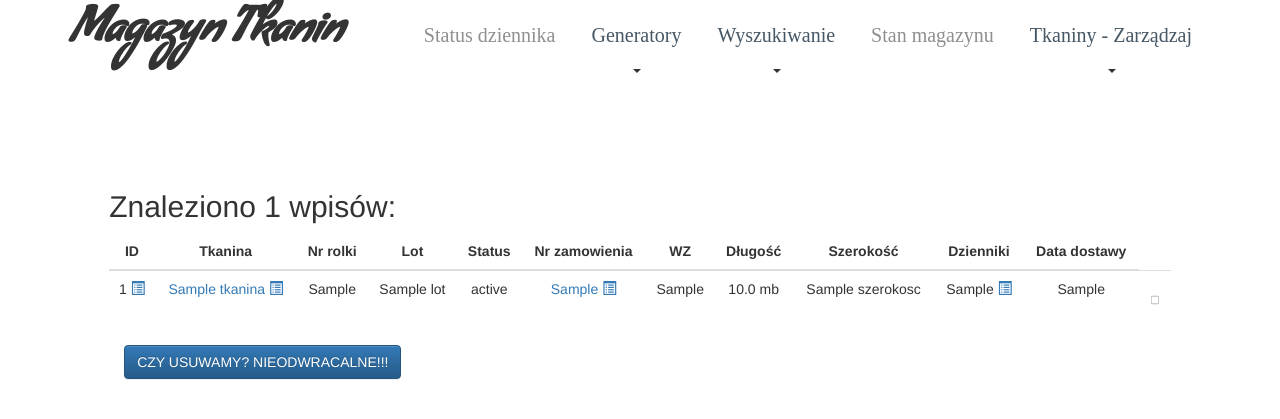
After one commit to tmaszkiewicz/magazyntkanin, a Django app: template templates/magazyntkanin/do_usuniecia.html in a window 1280 px wide. The commit adds this page. Shown: the top 419 px of the page. Run offline with Django 3.2, Linux system fonts and the light colour scheme; the template is opened without the code that fills it: most values are stand-ins (such as "Sample title", 1, 10 or a date in 2020); some libraries are stand-ins or nearby versions; some web fonts are replaced.

Commit message:
TM 09072019 Usuwanie stanow zerowych

```diff
--- a/templates/magazyntkanin/base.html
+++ b/templates/magazyntkanin/base.html
@@ -1,5 +1,5 @@
 {% load static %}
-
+{% load mathfilters %}
 <!DOCTYPE html>
 <html lang="pl">
 <head>
@@ -32,6 +32,10 @@
         text-align: center;
         color: red;
     }
+    input[type=checkbox] {
+    	transform: scale(0.5);
+    }
+
     </style>
     {% block css %}
 
--- /dev/null
+++ b/templates/magazyntkanin/do_usuniecia.html
@@ -0,0 +1,70 @@
+{% extends "magazyntkanin/base.html" %}
+
+{% block body %}
+
+<div class="row" style="margin-top: 80px;">
+    <div class="col-xs-1 col-sm-1 col-md-1 col-lg-1" style="margin-top: 50px;">
+    </div>
+    <form action="{% url 'magazyntkanin:zerowe_do_usuniecia' %}" method="GET" role="form">
+    <div class="col-xs-10 col-sm-10 col-md-10 col-lg-10">
+        <h2>Znaleziono {{wpisy.count}} wpisów:</h2>
+        <table class="table table-hover">
+            <thead>
+                <tr>
+                    <th>ID</th>
+                    <th>Tkanina</th>
+                    <th>Nr rolki</th>
+                    <th>Lot</th>
+                    <th>Status</th>
+                    <th>Nr zamowienia</th>
+                    <th>WZ</th>
+                    <th>Długość</th>
+                    <th>Szerokość</th>
+                    <th>Dzienniki</th>
+                    <th>Data dostawy</th>
+                </tr>
+            </thead>
+            <tbody>
+
+                {% for rolka in rolka %}
+                <tr>
+                    <td>
+                        {{ rolka.pk }}
+                        <a href="{% url 'magazyntkanin:statystyki_rolka' rolka=rolka.pk %}"><i class="glyphicon glyphicon-list-alt"></i></a>
+                    </td>
+                    <td>
+                        <a href="?tkanina={{rolka.tkanina.index_sap}}">{{ rolka.tkanina }}</a>
+                        <a href="{% url 'magazyntkanin:statystyki_tkanina' tkanina=rolka.tkanina.index_sap %}"><i class="glyphicon glyphicon-list-alt"></i></a>
+                    </td>
+                    <td>{{ rolka.nr_rolki }}</td>
+                    <td>{{ rolka.lot }}</td>
+                    <td>{{ rolka.get_status_display }}</td>
+                    <td>
+                        <a href="?zamowienie={{rolka.nr_zamowienia}}">{{ rolka.nr_zamowienia|default:"" }}</a>
+                        {% if rolka.nr_zamowienia and not rolka.nr_zamowienia == "" %}
+                            <a href="{% url 'magazyntkanin:raporty_zamowienie' zamowienie=rolka.nr_zamowienia %}"><i class="glyphicon glyphicon-list-alt"></i></a>
+                        {% endif %}
+                    </td>
+                    <td>{{ rolka.get_wydanie_display }}</td>
+                    <td>{{ rolka.dlugosc|floatformat:1 }} mb</td>
+                    <td>{{ rolka.szerokosc }}</td>
+                    <td>
+                        {% for each in rolka.wpisymagazynpowiazania_set.all %}
+                        {{ each.dziennik.nr }}
+                        <a href="{% url 'magazyntkanin:podaj_dzienniki' %}?radio=wydane&dziennik={{each.dziennik.nr}}"><i class="glyphicon glyphicon-list-alt"></i></a><br />
+                        {% endfor %}
+                    </td>
+                    <td>{{ rolka.data_dostawy }}</td>
+		    <td><input class="form-control" type="checkbox" name={{rolka.pk}} id={{rolka.rolka_id}}></td>
+
+                </tr>
+                {% endfor %}
+            </tbody>
+        </table>
+	<div class="col-xs-12 col-sm-12 col-md-12 col-lg-12">
+	    <button type="submit" class="btn btn-primary">CZY USUWAMY? NIEODWRACALNE!!!</button>
+	</div>
+    </div>
+   </form>
+</div>
+{% endblock body %}
--- a/templates/magazyntkanin/inwentura_rep.html
+++ b/templates/magazyntkanin/inwentura_rep.html
@@ -59,6 +59,7 @@
                     <th>Ilosc przed</th>
 		    {% endif %}
                     <th>Ilosc po</th>
+                    <th>Usuń</th>
 
 		    {%if status != '3' %}
                    	 <th>Skorygowano</th>
--- a/urls.py
+++ b/urls.py
@@ -66,6 +66,7 @@ urlpatterns = [
     url(r'^magazyn/inwentura_c/$', views.czysc_po_inw, name='inwentura_c'),
     url(r'^magazyn/sprzedaz_r/$', views.magazyn_sprzedaz_rep, name='sprzedaz_rep'),
     url(r'^magazyn/inwentura_usun/$', views.inw_do_usuniecia, name='inwentura_usun'),
+    url(r'^magazyn/zerowe_do_usuniecia/$', views.zerowe_do_usuniecia, name='zerowe_do_usuniecia'),
     url(r'^magazyn/inwentura_usun_finalnie/$', views.inw_usuwamy, name='inwentura_usun_finalnie'),
     url(r'^magazyn/archiwizuj_inwenture/$', views.archiwizuj_inwenture, name='archiwizuj_inwenture'),
     url(r'^magazyn/inw_pdf/$', views.raport_inw, name='inw_pdf'),
```
Also changed, not shown: templates/magazyntkanin/raporty.html (+7 -1 lines), views.py (+28 -1 lines).
